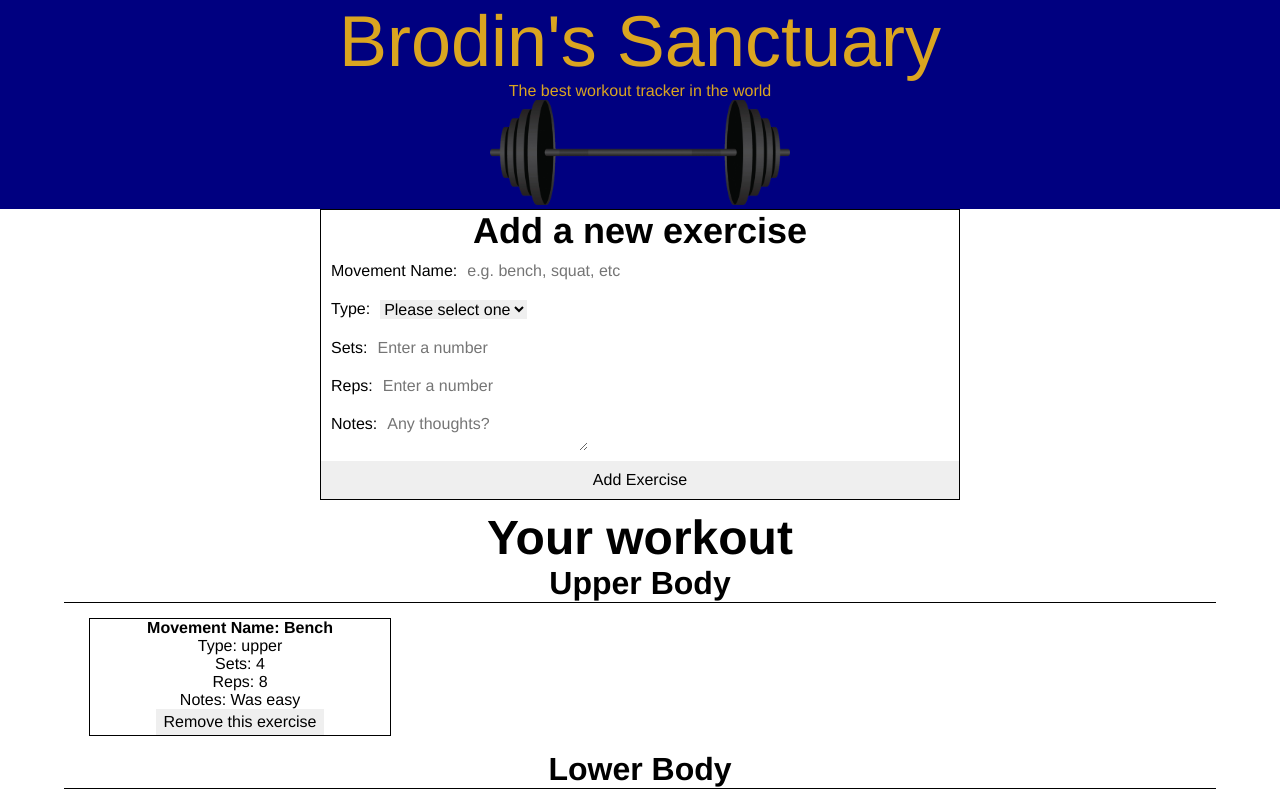
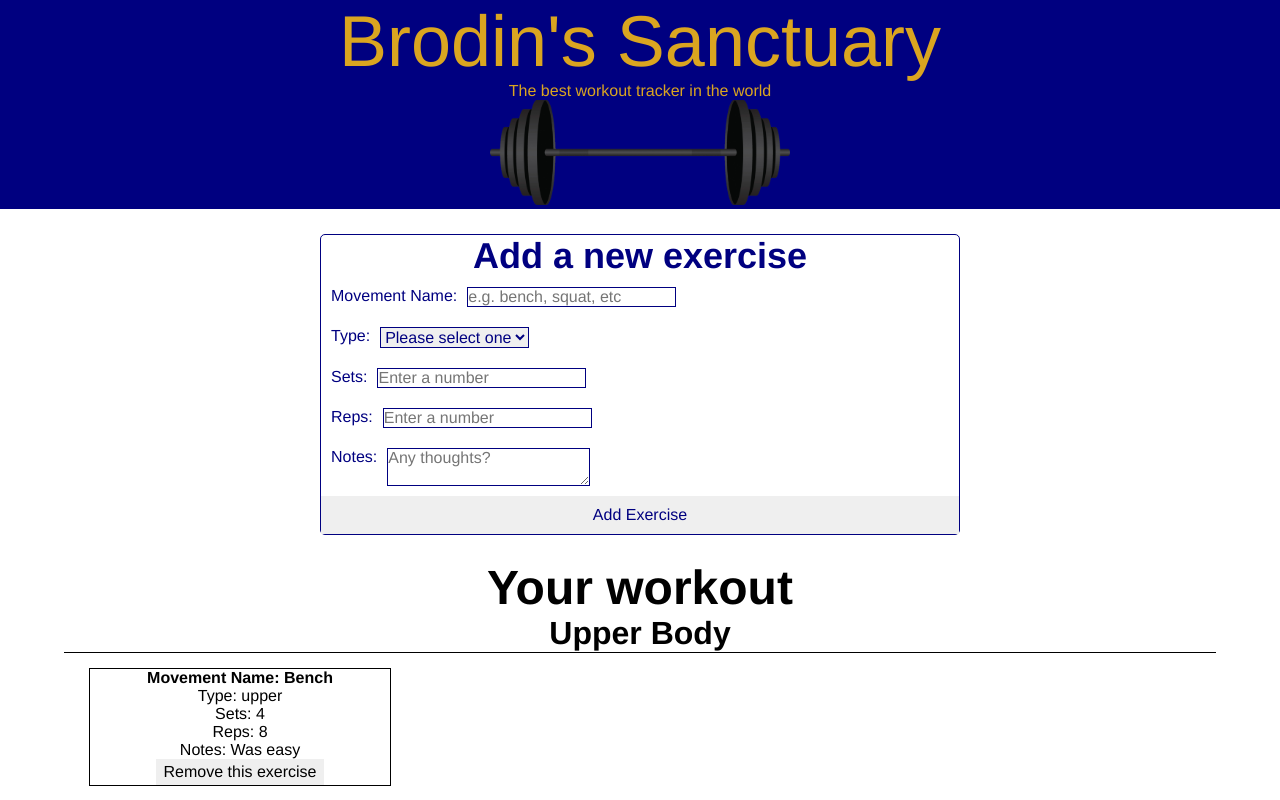
Before and after one commit to alchemy-bootcamp-two-summer-2018/list-of-vue, a Vue app: page / in a window 1280 px wide. Shown: the top 800 px of the page. Built offline with nearby package versions, Linux system fonts and the light colour scheme.

Commit message:
requiring form inputs

```diff
--- a/src/components/AddExerciseForm.vue
+++ b/src/components/AddExerciseForm.vue
@@ -4,12 +4,12 @@
     <form v-on:submit.prevent="handleSubmit">
       <label>
         Movement Name:
-        <input v-model="name" placeholder="e.g. bench, squat, etc">
+        <input v-model="name" placeholder="e.g. bench, squat, etc" required>
       </label>
 
       <label>
         Type:
-        <select v-model="type">
+        <select v-model="type" required>
           <option disabled value="">Please select one</option>
           <option value="upper">Upper</option>
           <option value="lower">Lower</option>
@@ -19,12 +19,12 @@
 
       <label>
         Sets:
-        <input v-model="sets" placeholder="Enter a number">
+        <input v-model="sets" placeholder="Enter a number" required>
       </label>
 
       <label>
         Reps:
-        <input v-model="reps" placeholder="Enter a number">
+        <input v-model="reps" placeholder="Enter a number" required>
       </label>
 
       <label>
@@ -76,11 +76,14 @@ export default {
 
 <style scoped>
 
-
+* {
+    color: navy;
+}
 
 section {
-  margin: 0 25%;
-  border: 1px solid black;
+  margin: 25px 25%;
+  border: 1px solid navy;
+  border-radius: 5px;
 }
 h2 {
     font-size: 36px;
@@ -96,6 +99,7 @@ label {
 }
 input, select, textarea {
   margin: 0px 10px;
+  border: 1px solid navy;
 }
 
 
```
